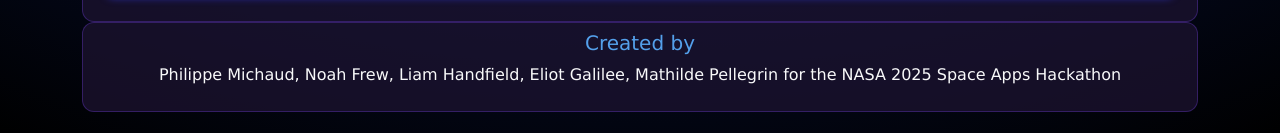
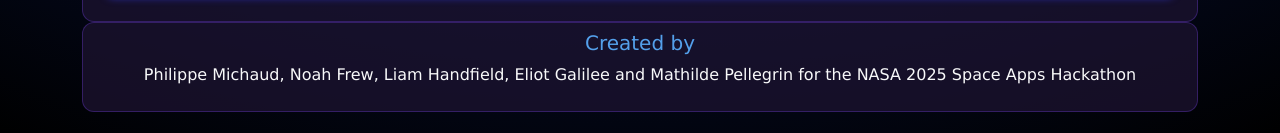
Before and after one commit to Doula123/Strong-Cosmic-Censorship, a plain HTML site: page frontend/index.html in a window 1280 px wide. Shown: the part 1380-1513 px from the top of the page. Drawn offline with nearby package versions, Linux system fonts and the light colour scheme.

Commit message:
﻿Merge branch 'main' of https://github.com/Doula123/Strong-Cosmic-Censorship # Please enter a commit message to explain why this merge is necessary, # especially if it merges an updated upstream into a topic branch. # # Lines starting with '#' will be ignored, and an empty message aborts # the commit.

```diff
--- a/frontend/index.html
+++ b/frontend/index.html
@@ -145,7 +145,7 @@
     <div id="explanation-section" class="card p-2 mx-auto mb-4 result-card">
       <h5 class="text-glow">Created by</h5>
       <p class="text-light">
-        Philippe Michaud, Noah Frew, Liam Handfield, Eliot Galilee, Mathilde Pellegrin for the NASA 2025 Space Apps Hackathon
+        Philippe Michaud, Noah Frew, Liam Handfield, Eliot Galilee and Mathilde Pellegrin for the NASA 2025 Space Apps Hackathon
       </p>
     </div>
 
```
